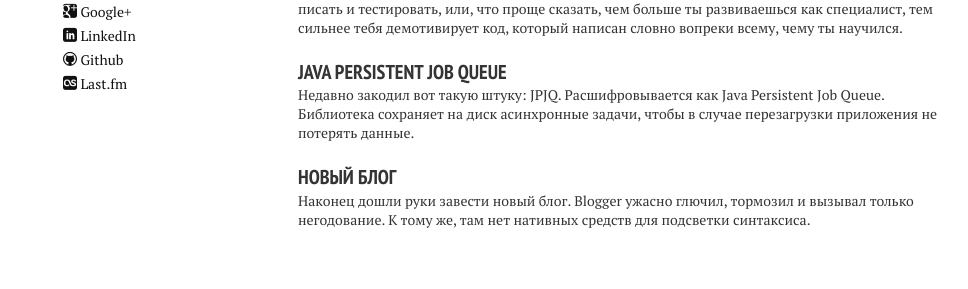
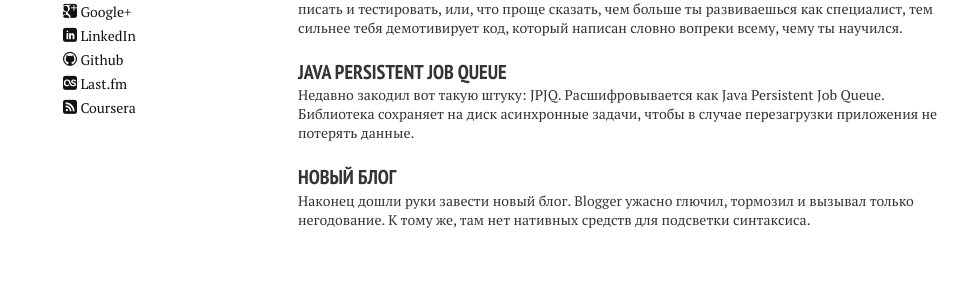
Before and after one commit to dreambrother/nikshmakov.me, a Jekyll site: the page built from index.md, in a window 1280 px wide. Shown: the part 347-636 px from the top of the page, without its empty margins (22-990 px from the left). Built offline with Jekyll 4.4.1, drawn with Linux system fonts in a browser that asks for light colours; nearby versions of some CDN libraries.

Commit message:
add coursera link

```diff
--- a/_config.yml
+++ b/_config.yml
@@ -17,8 +17,8 @@ owner:
   instagram:
   lastfm:         user/Green_Fenix
   tumblr:
-  # For Google Authorship https://plus.google.com/authorship
   google_plus:    https://plus.google.com/+НикитаШмаков
+  coursera:       https://www.coursera.org/user/i/af3acca551dc5541b2a21c3240d98fa3
 
 # Analytics and webmaster tools stuff goes here
 google_analytics: UA-45995104-1
--- a/_includes/author-bio.html
+++ b/_includes/author-bio.html
@@ -9,3 +9,4 @@
 {% if site.owner.github %}<a href="http://github.com/{{ site.owner.github }}" class="author-social" target="_blank"><i class="icon-github"></i> Github</a>{% endif %}
 {% if site.owner.lastfm %}<a href="http://lastfm.com/{{ site.owner.lastfm }}" class="author-social" target="_blank"><i class="icon-lastfm"></i> Last.fm</a>{% endif %}
 {% if site.owner.tumblr %}<a href="http://{{ site.owner.tumblr }}.tumblr.com" class="author-social" target="_blank"><i class="icon-tumblr"></i> Tumblr</a>{% endif %}
+{% if site.owner.coursera %}<a href="{{ site.owner.coursera }}" class="author-social" target="_blank"><i class="icon-feed-2"></i> Coursera</a>{% endif %}
```
